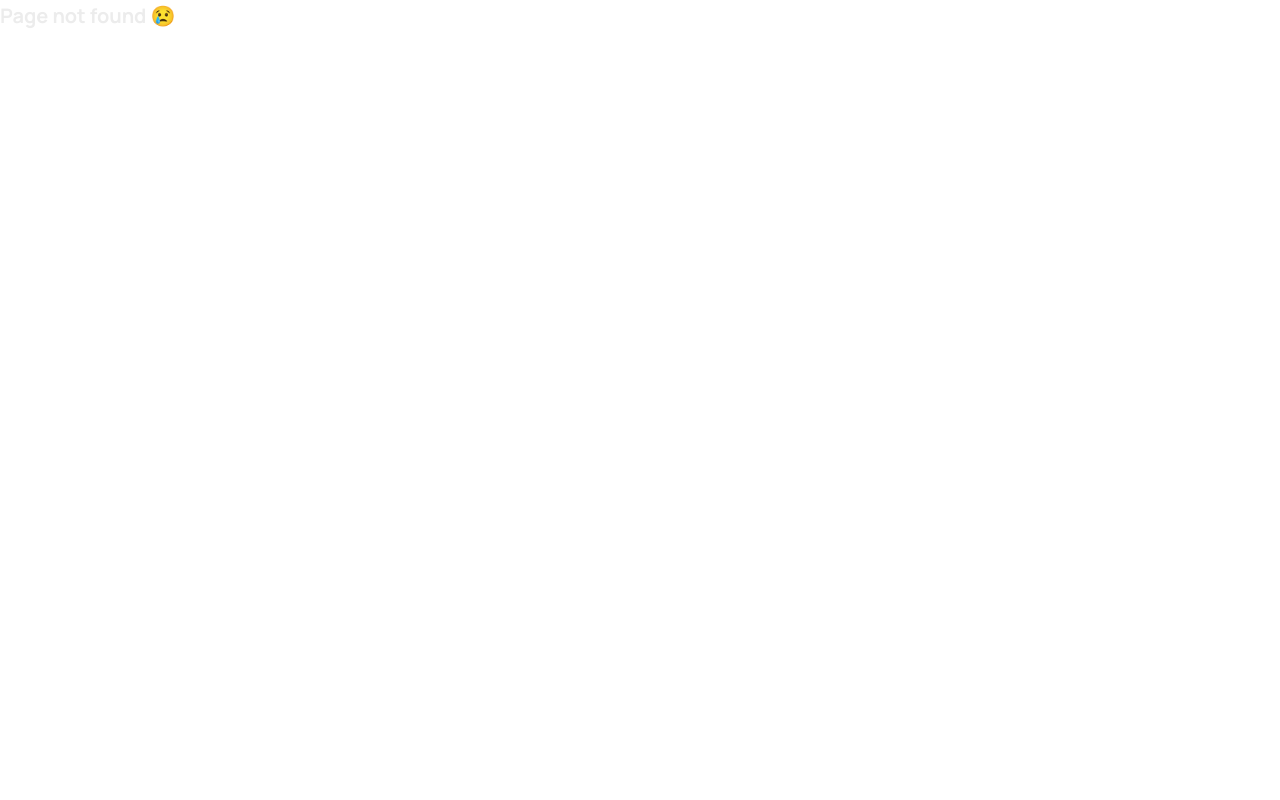
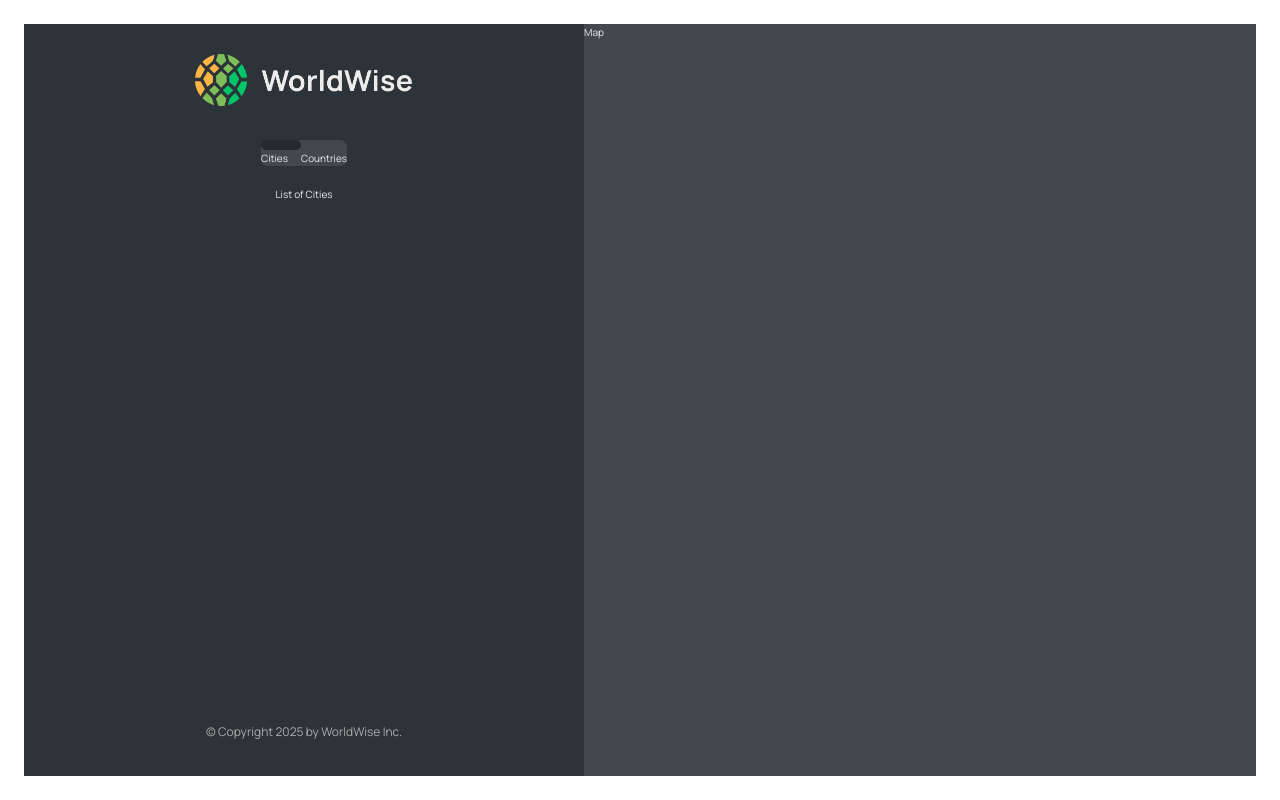
Before and after one commit to SouzaMVictor/worldwise, a React (Vite) app: page /app/cities in a window 1280 px wide. Before the commit this address had no page. Built offline with nearby package versions, Linux system fonts and the light colour scheme.

Commit message:
add routing for cities and countries, and update AppNav and SideBar components

```diff
--- a/src/App.jsx
+++ b/src/App.jsx
@@ -14,11 +14,16 @@
   return (
     <BrowserRouter>
       <Routes>
+        <Route index element={<Homepage />} />
         <Route path="product" element={<Product />} />
-        <Route path="/" element={<Homepage />} />
         <Route path="pricing" element={<Pricing />} />
         <Route path="*" element={<PageNotFound />} />
-        <Route path="app" element={<AppLayout />} />
+        <Route path="app" element={<AppLayout />}>
+          <Route index element={<p>List of Cities</p>} />
+          <Route path="cities" element={<p>List of Cities</p>} />
+          <Route path="countries" element={<p>Countries</p>} />
+          <Route path="form" element={<p>Form</p>} />
+        </Route>
         <Route path="login" element={<Login />} />
       </Routes>
     </BrowserRouter>
--- a/src/Components/AppNav.jsx
+++ b/src/Components/AppNav.jsx
@@ -1,6 +1,20 @@
+import { NavLink } from "react-router-dom";
 import styles from "./AppNav.module.css";
 function AppNav() {
-  return <nav className={styles.nav}>App navigation</nav>;
+  return (
+    <nav className={styles.nav}>
+      <ul>
+        <li>
+          <NavLink to="cities" />
+          Cities
+        </li>
+        <li>
+          <NavLink to="countries" />
+          Countries
+        </li>
+      </ul>
+    </nav>
+  );
 }
 
 export default AppNav;
--- a/src/Components/SideBar.jsx
+++ b/src/Components/SideBar.jsx
@@ -1,3 +1,4 @@
+import { Outlet } from "react-router-dom";
 import AppNav from "./AppNav";
 import Logo from "./Logo";
 import styles from "./SideBar.module.css";
@@ -6,7 +7,8 @@
     <div className={styles.sidebar}>
       <Logo />
       <AppNav />
-      <p>List of Cities</p>
+      <Outlet />
+      {/* parecido com o {children}, mas o router consegue fazer tudo sozinho */}
       <footer className={styles.footer}>
         <p className={styles.copyright}>
           &copy; Copyright {new Date().getFullYear()} by WorldWise Inc.
```
